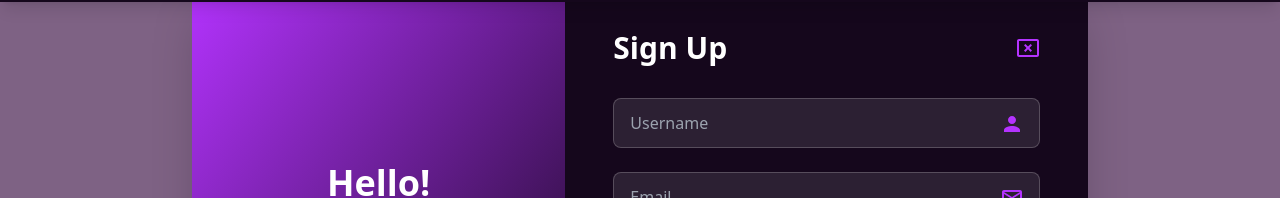
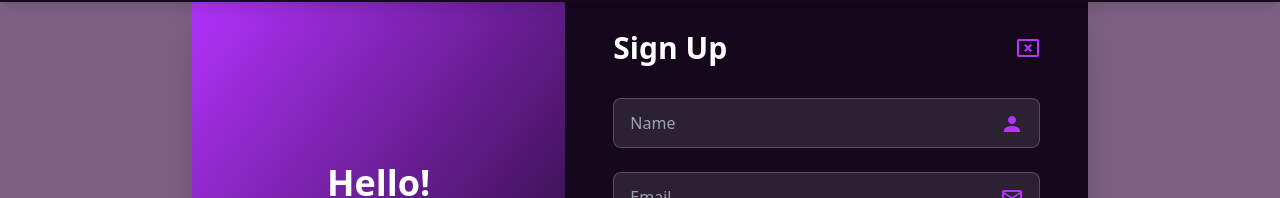
Before and after one commit to servetisikli/fit-lite-final-project-client, a React (Vite) app: page /signup in a window 1280 px wide. Shown: the part 177-375 px from the top of the page. Built offline with nearby package versions, Linux system fonts and the light colour scheme; a web font is replaced by a local one.

Commit message:
Signup fixed

```diff
--- a/src/pages/signup/Signup.jsx
+++ b/src/pages/signup/Signup.jsx
@@ -14,7 +14,7 @@ const Registration = () => {
   const [visibleEye, setVisibleEye] = useState(false);
   const navigate = useNavigate();
 
-  const userData = { username: name, email, password };
+  const userData = { name, email, password };
 
   const handleSubmit = async (e) => {
     e.preventDefault();
@@ -62,8 +62,8 @@ const Registration = () => {
             <div className="relative">
               <input
                 type="text"
-                name="Username"
-                placeholder="Username"
+                name="Name"
+                placeholder="Name"
                 value={name}
                 onChange={(e) => setName(e.target.value)}
                 className="w-full px-4 py-3 bg-white/10 text-white border border-white/20 rounded-lg focus:outline-none focus:border-customPurple transition-colors duration-300"
```
